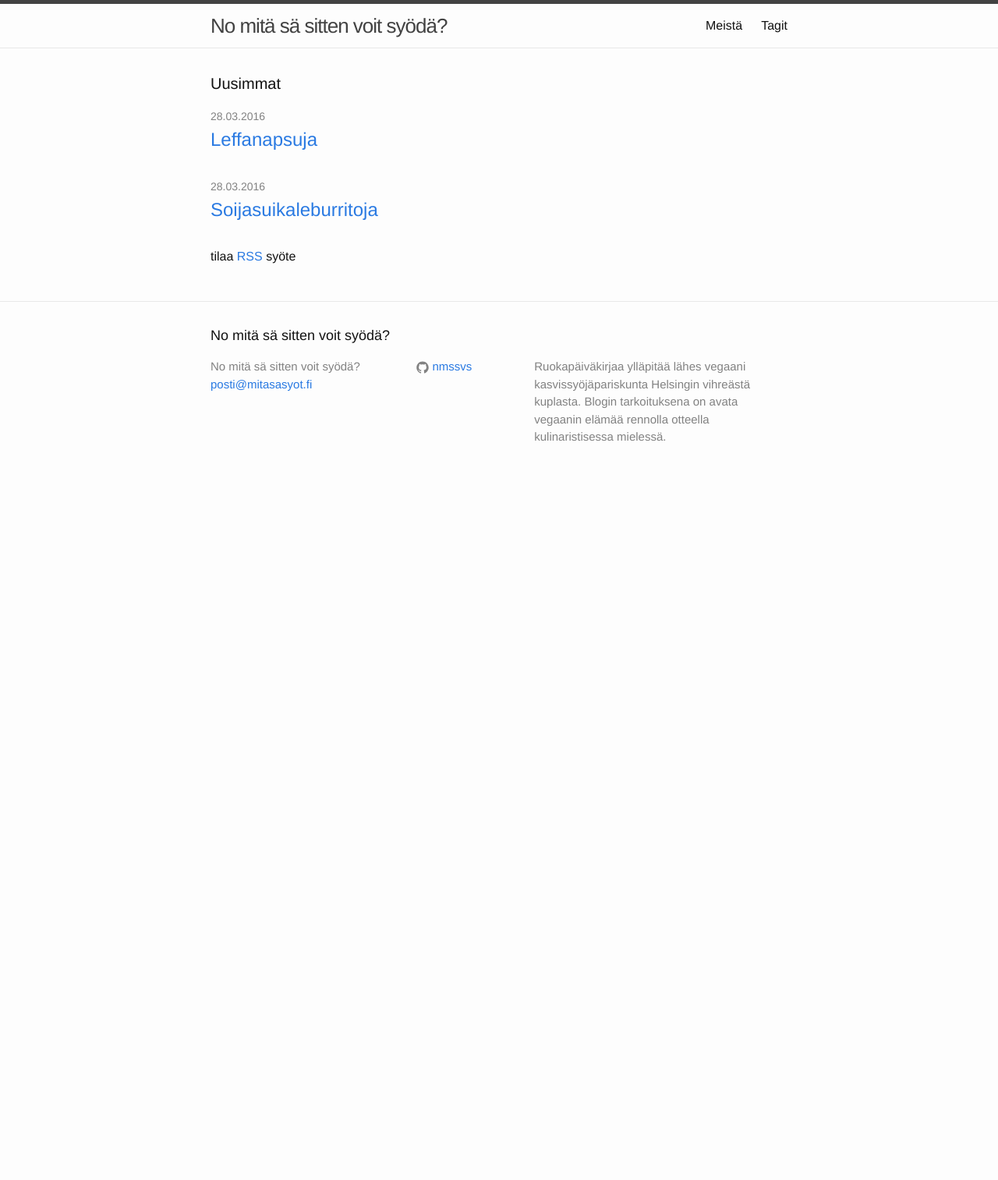
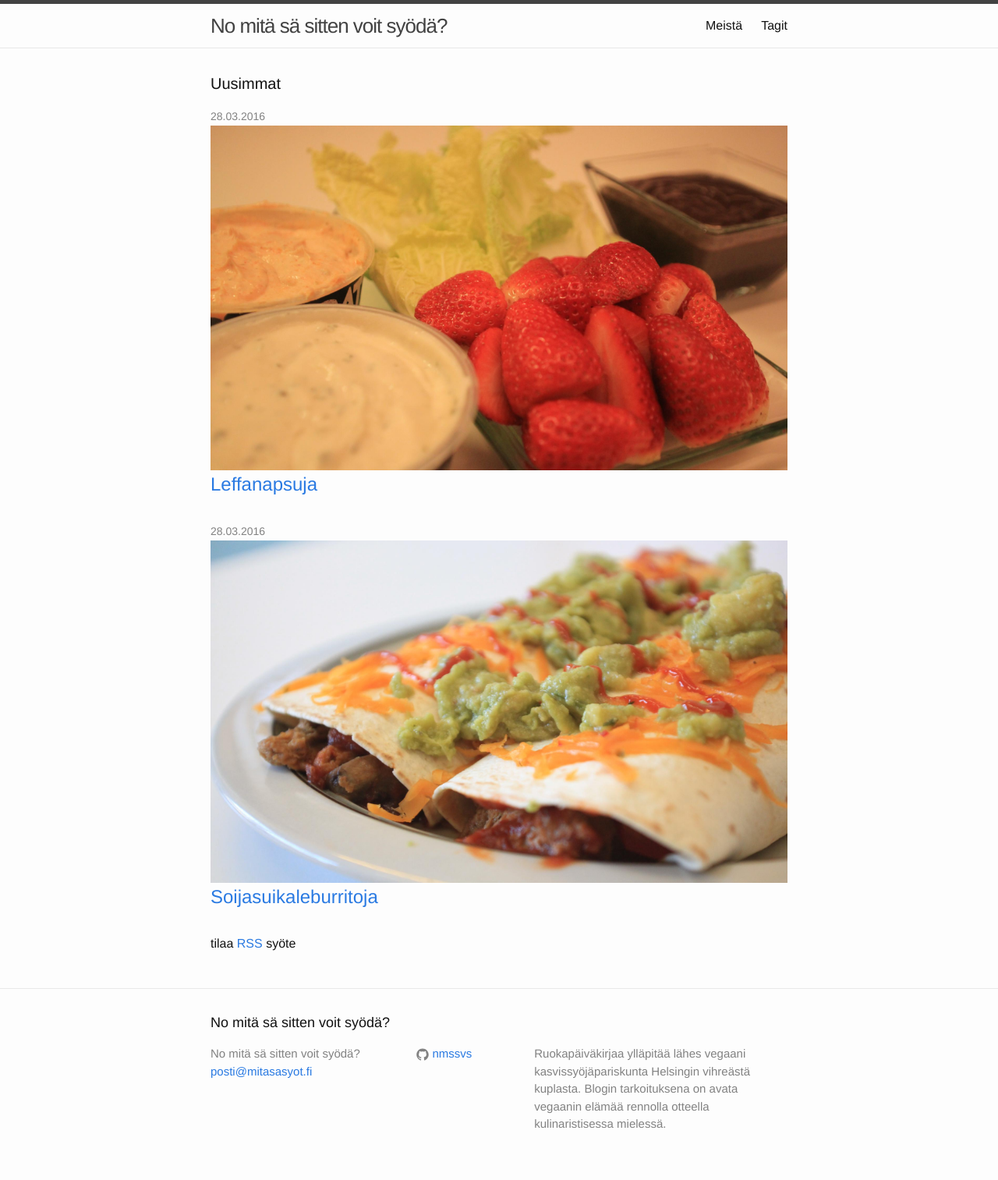
Before and after one commit to nmssvs/nmssvs.github.io, a Jekyll site: the page built from index.html, in a window 1280 px wide. Shown: the whole page at 78% size. Built offline with Jekyll 4.4.1, drawn with Linux system fonts in a browser that asks for light colours; before the commit the page ends 900 px from its top, so only the background shows below that.

Commit message:
display post photo on main page

```diff
--- a/_layouts/post.html
+++ b/_layouts/post.html
@@ -9,6 +9,7 @@ layout: default
       <time datetime="{{ page.date | date_to_xmlschema }}" itemprop="datePublished">{{ page.date | date: "%d.%m.%Y" }}</time>
       • {% if page.author %}<span itemprop="author" itemscope itemtype="http://schema.org/Person"><span itemprop="name">{{ page.author }} • </span></span>{% endif %}
       <span class="blog_post_categories">{% for tag in page.tags %}{% include tags.html %}{% endfor %}</span>
+      <img src="{{ page.photo }}" alt="{{ page.title }}">
     </p>
   </header>
 
--- a/_posts/2016-03-28-leffanapsuja.markdown
+++ b/_posts/2016-03-28-leffanapsuja.markdown
@@ -2,12 +2,11 @@
 layout: post
 title:  "Leffanapsuja"
 date:   2016-03-28 20:00:00 +0200
+photo: /images/recipes/2016-03-28-napsut1.jpg
 author: Verna Koskinen
 categories: resepti
 tags: Jälkiruoka
 ---
-
-![Leffanapsut]({{ site.url }}/images/recipes/2016-03-28-napsut1.jpg)
 
 Kiinankaalin ostin blogin kuvitusta varten ja mikä olisikaan parempi käyttö sille mallina toimimisen jälkeen kuin dippaus! Kiinankaali sopii siihen yllättävän hyvin ja on sipsejä kevyempi vaihtoehto. Mansikoille tietenkin suklaata. Kannattaa kokeilla!
 
--- a/_posts/2016-03-28-soijasuikaleburritoja.markdown
+++ b/_posts/2016-03-28-soijasuikaleburritoja.markdown
@@ -2,12 +2,11 @@
 layout: post
 title:  "Soijasuikaleburritoja"
 date:   2016-03-28 12:27:32 +0200
+photo: /images/recipes/2016-03-28-burritot1.jpg
 author: Verna Koskinen
 categories: resepti
 tags: Pääruoka Meksikolainen
 ---
-
-![Burritot]({{ site.url }}/images/recipes/2016-03-28-burritot1.jpg)
 
 Burritot on kuulunut aina lempiruokiini. Soijasuikaleiden valmistus ohjeen mukaan vaatii hiukan työtä mutta on kaiken vaivan arvoista!
 
--- a/index.html
+++ b/index.html
@@ -12,7 +12,10 @@ layout: default
         <span class="post-meta">{{ post.date | date: "%d.%m.%Y" }}</span>
 
         <h2>
-          <a class="post-link" href="{{ post.url | prepend: site.baseurl }}">{{ post.title }}</a>
+          <a class="post-link" href="{{ post.url | prepend: site.baseurl }}">
+            <img src="{{ post.photo }}" alt="{{ post.title }}">
+            {{ post.title }}
+          </a>
         </h2>
       </li>
     {% endfor %}
```
